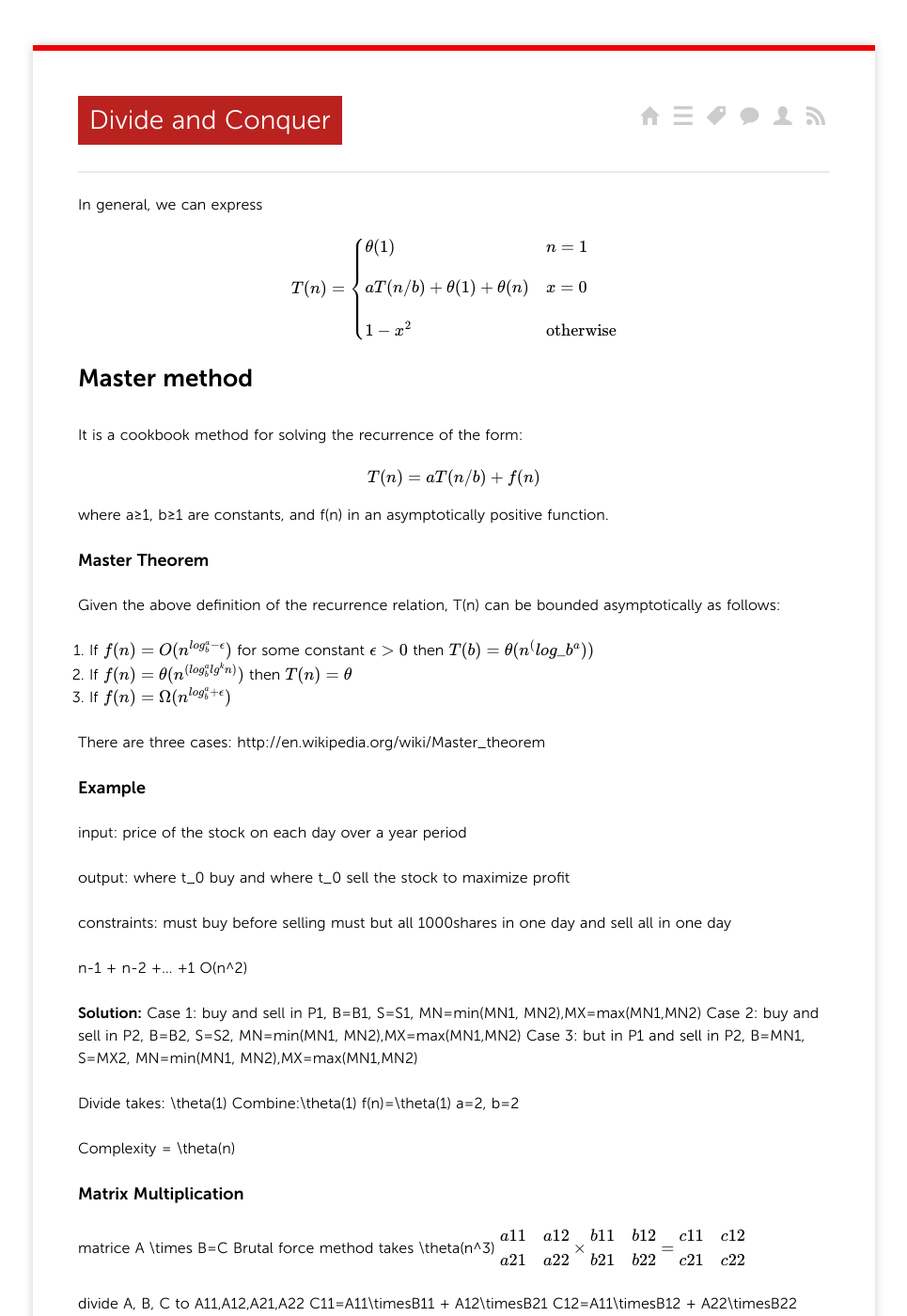
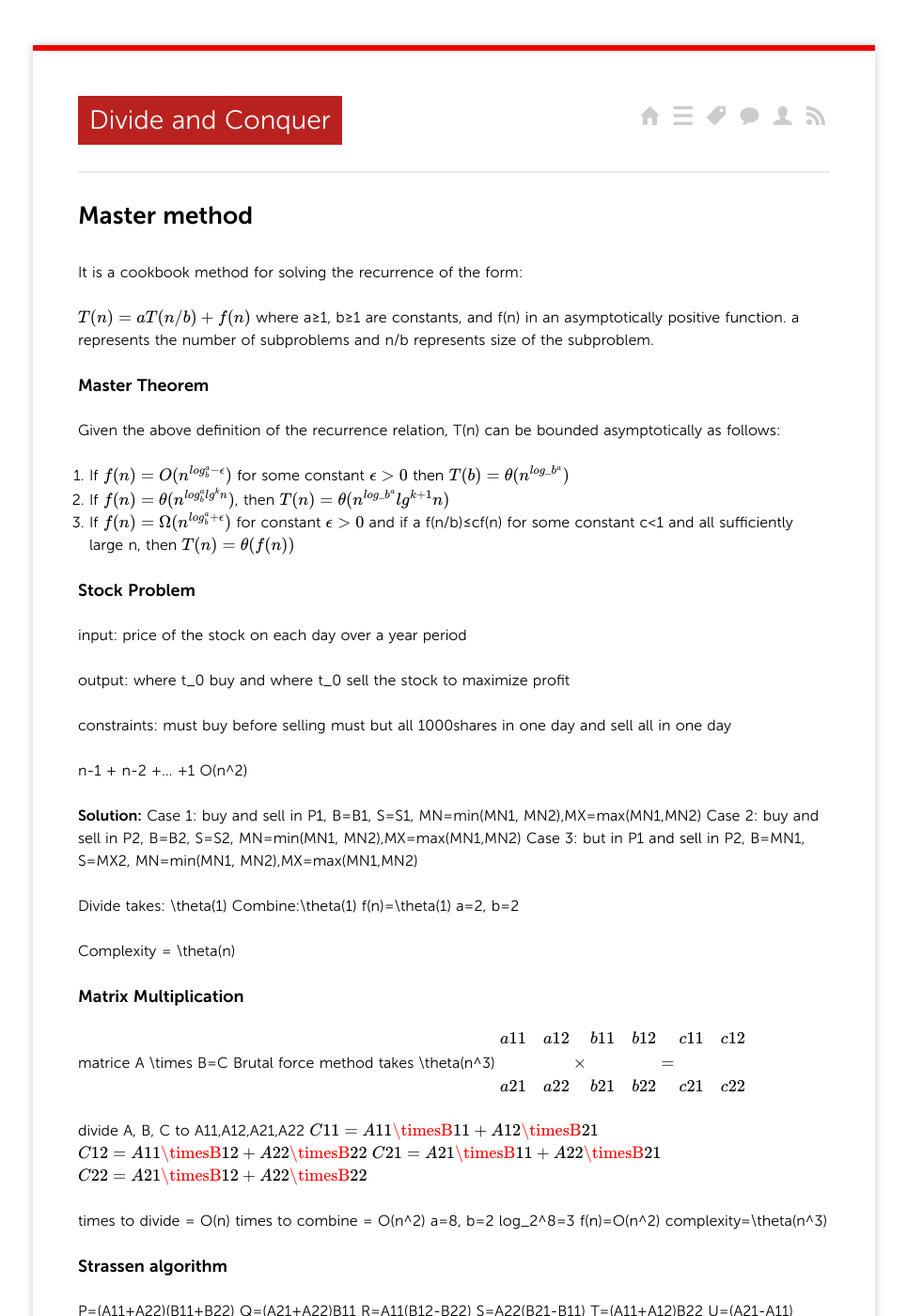
Before and after one commit to pineal/pineal.github.com, a Jekyll site: the page built from _posts/2014/2014-10-09-Divide-and-conquer.md, in a window 1280 px wide and 1400 px high. Shown: the whole window at 94% size, without its empty margins (157-1122 px from the left). Built offline with Jekyll 4.4.1, drawn with Linux system fonts in a browser that asks for light colours; nearby versions of some CDN libraries; Markdown is read by kramdown in place of the engine named in the settings; formulas are drawn with MathJax 3; comment, search, counter and statistics services are not loaded; some of the changed text lies outside the part shown.

Commit message:
update master method

```diff
--- a/_posts/2014/2014-10-09-Divide-and-conquer.md
+++ b/_posts/2014/2014-10-09-Divide-and-conquer.md
@@ -6,31 +6,21 @@ categories:
 tags:
 - Master Method
 ---
-In general, we can express
-
-$$T(n) = \begin{cases} \theta(1) & n=1
-\\\\  aT(n/b) + \theta(1) + \theta(n) & x = 0
-\\\\ 1 - x^2 & \text{otherwise} \end{cases}$$
-
 
 ##Master method
 It is a cookbook method for solving the recurrence of the form:
 
 $$T(n)= aT(n/b) + f(n)$$
-
-where a≥1, b≥1 are constants, and f(n) in an asymptotically positive function.
+where a≥1, b≥1 are constants, and f(n) in an asymptotically positive function. a represents the number of subproblems and n/b represents size of the subproblem.
 
 ###Master Theorem
 Given the above definition of the recurrence relation, T(n) can be bounded asymptotically as follows:
 
-1. If $f(n)=O(n^{log_b^a - \epsilon})$ for some constant $\epsilon>0$ then $$T(b)= \theta(n^(log\_b^a))$$
-2. If $f(n)=\theta(n^{(log\_b^alg^kn)})$ then $$T(n)=\theta$$
-3. If $f(n)=\Omega(n^{log\_b^a+\epsilon})$
+1. If $f(n)=O(n^{log_b^a - \epsilon})$ for some constant $\epsilon>0$ then $$T(b)= \theta(n^{log\_b^a})$$
+2. If $f(n)=\theta(n^{log\_b^alg^kn})$, then $$T(n)=\theta(n^{log\_b^a}lg^{k+1}n)$$
+3. If $f(n)=\Omega(n^{log\_b^a+\epsilon})$ for constant $\epsilon>0$ and if a f(n/b)≤cf(n) for some constant c<1 and all sufficiently large n, then $$T(n) = \theta(f(n))$$
 
-There are three cases:
-http://en.wikipedia.org/wiki/Master_theorem
-
-###Example
+###Stock Problem
 input: price of the stock on each day over a year period
 
 output: where t_0 buy and where t_0 sell the stock to maximize profit
@@ -61,13 +51,13 @@ Complexity = \theta(n)
 
 matrice A \times B=C
 Brutal force method takes \theta(n^3)
-$$\begin{matrix} a11 & a12 \\ a21 & a22 \end{matrix} \times \begin{matrix} b11 & b12 \\ b21 & b22 \end{matrix} = \begin{matrix} c11 & c12 \\ c21 & c22 \end{matrix}$$
+$$\begin{matrix} a11 & a12 \\\\ a21 & a22 \end{matrix} \times \begin{matrix} b11 & b12 \\\\ b21 & b22 \end{matrix} = \begin{matrix} c11 & c12 \\\\ c21 & c22 \end{matrix}$$
 
 divide A, B, C to A11,A12,A21,A22
-C11=A11\timesB11 + A12\timesB21
-C12=A11\timesB12 + A22\timesB22
-C21=A21\timesB11 + A22\timesB21
-C22=A21\timesB12 + A22\timesB22
+$$C11=A11\timesB11 + A12\timesB21$$
+$$C12=A11\timesB12 + A22\timesB22$$
+$$C21=A21\timesB11 + A22\timesB21$$
+$$C22=A21\timesB12 + A22\timesB22$$
 
 times to divide = O(n)
 times to combine = O(n^2)
```
